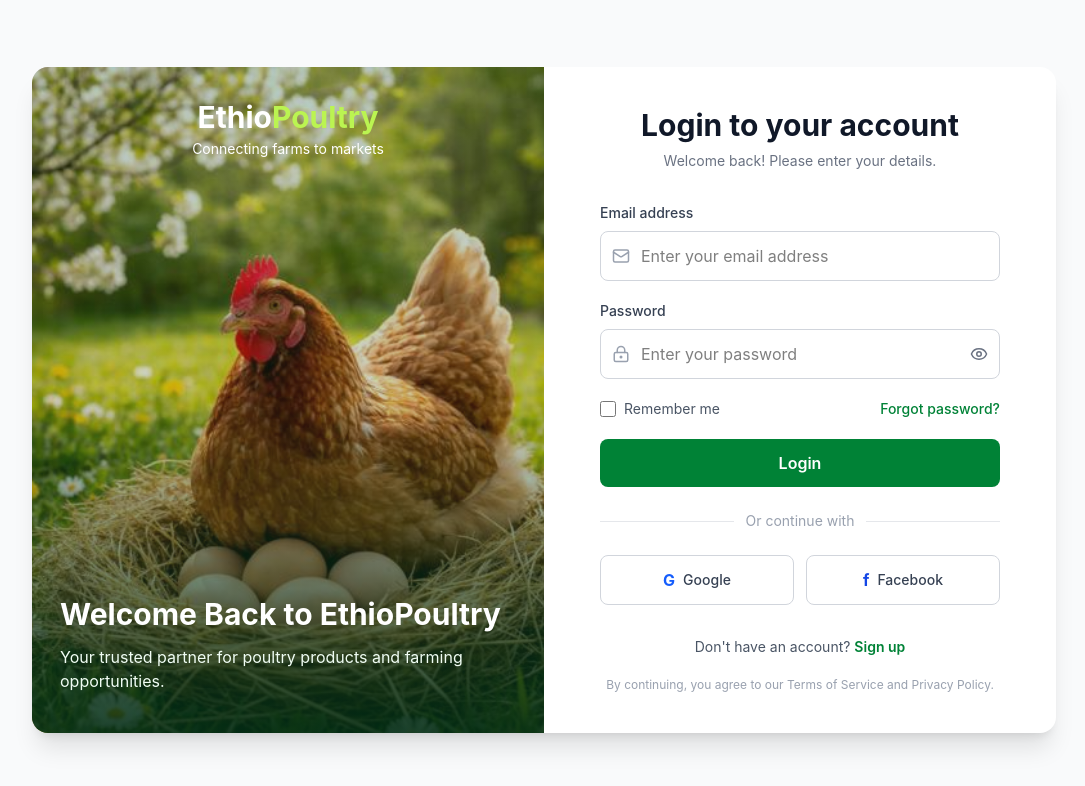
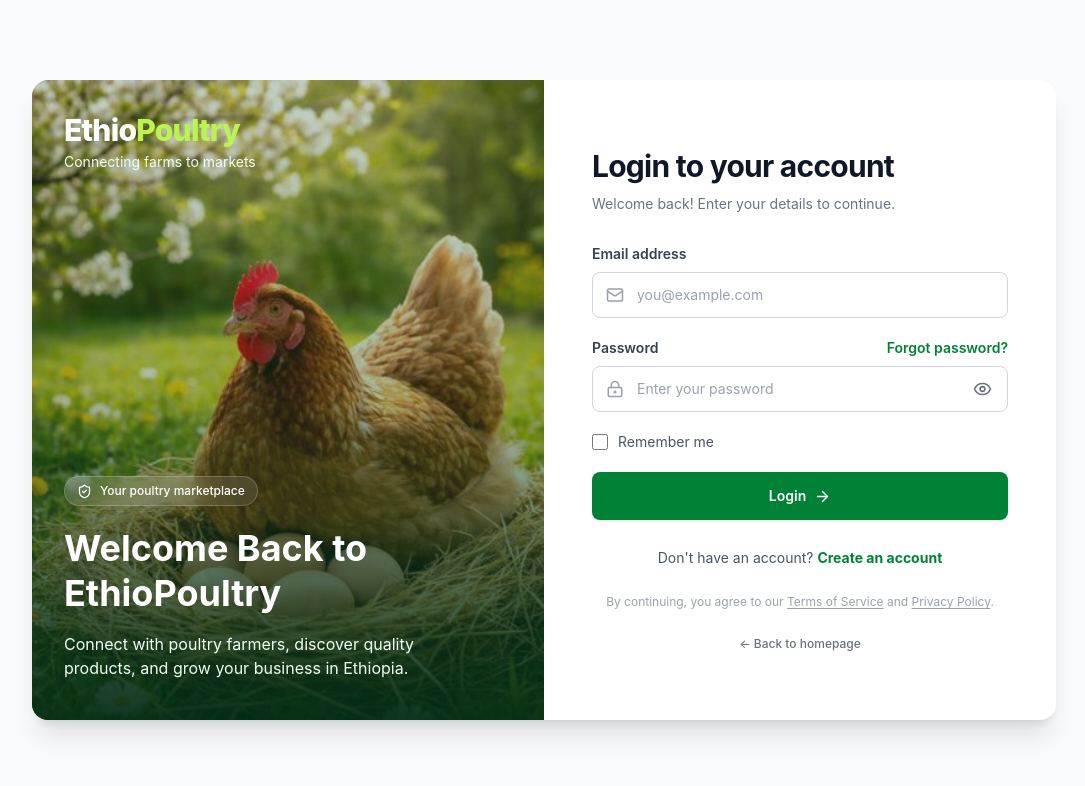
Before and after one commit to mega-gech/EthioPoultry, a React (Vite) app in the folder client/: page /login in a window 1280 px wide. Shown: the top 786 px of the page, without its empty margins (96-1181 px from the left). Built offline with nearby package versions, Linux system fonts and the light colour scheme.

Commit message:
update login page

```diff
--- a/client/src/pages/Login.tsx
+++ b/client/src/pages/Login.tsx
@@ -1,210 +1,293 @@
 
-import { useState } from "react";
-import logoHen from '../assets/logo_hen.jpg'
-import { Link } from "react-router-dom";
-import { useNavigate } from "react-router-dom";
+import { useState, type FormEvent } from "react";
+import { Link, useNavigate } from "react-router-dom";
 import {
   Eye,
   EyeOff,
   Mail,
   LockKeyhole,
+  ArrowRight,
+  ShieldCheck,
 } from "lucide-react";
 
+import logoHen from "../assets/logo_hen.jpg";
+
 export default function Login() {
+  const navigate = useNavigate();
+
   const [showPassword, setShowPassword] = useState(false);
   const [email, setEmail] = useState("");
   const [password, setPassword] = useState("");
   const [rememberMe, setRememberMe] = useState(false);
-  const navigate = useNavigate()
+  const [error, setError] = useState("");
+  const [message, setMessage] = useState("");
 
-  const handleSubmit = (e: React.FormEvent<HTMLFormElement>) => {
+  const handleSubmit = (e: FormEvent<HTMLFormElement>) => {
     e.preventDefault();
 
-    // Temporary login behavior.
-    // We will connect this to the backend later.
-    console.log({ email, password, rememberMe });
+    setError("");
+    setMessage("");
+
+    if (!email.trim() || !password) {
+      setError("Please enter your email address and password.");
+      return;
+    }
+
+    // TODO: Connect to your backend authentication API.
+    // Navigate only after the server confirms successful login.
+    setMessage(
+      "The login form is ready, but authentication is not connected yet."
+    );
   };
 
   return (
-    <div className="min-h-screen bg-gray-50 flex items-center justify-center p-4">
-      <div className="w-full max-w-5xl overflow-hidden rounded-2xl bg-white shadow-xl md:grid md:grid-cols-2">
+    <main className="flex min-h-screen items-center justify-center bg-gray-50 px-4 py-6 sm:px-6 sm:py-10">
+      <div className="grid w-full max-w-5xl overflow-hidden rounded-2xl bg-white shadow-xl md:grid-cols-2">
 
         {/* Left image panel */}
-        <div className="relative hidden min-h-[600px] md:block">
+        <section className="relative hidden min-h-[640px] md:block">
           <img
             src={logoHen}
             alt="Hen and fresh eggs on a poultry farm"
             className="absolute inset-0 h-full w-full object-cover"
           />
 
-          <div className="absolute inset-0 bg-gradient-to-t from-green-950/90 via-green-900/20 to-green-900/30" />
+          <div className="absolute inset-0 bg-gradient-to-t from-green-950/95 via-green-900/35 to-green-900/25" />
 
-          <div className="absolute inset-x-0 top-8 text-center text-white">
-            <h1 className="text-3xl font-bold">
+          {/* Brand */}
+          <Link
+            to="/"
+            className="absolute left-8 top-8 z-10 rounded-md text-white focus-visible:outline-none focus-visible:ring-2 focus-visible:ring-lime-300"
+          >
+            <span className="text-3xl font-extrabold tracking-tight">
               Ethio<span className="text-lime-300">Poultry</span>
+            </span>
+
+            <span className="mt-1 block text-sm text-green-50">
+              Connecting farms to markets
+            </span>
+          </Link>
+
+          {/* Image message */}
+          <div className="absolute bottom-10 left-8 right-8 text-white">
+            <span className="inline-flex items-center gap-2 rounded-full border border-white/20 bg-white/10 px-3 py-1.5 text-xs font-medium backdrop-blur-sm">
+              <ShieldCheck size={15} />
+              Your poultry marketplace
+            </span>
+
+            <h1 className="mt-5 text-3xl font-bold leading-tight lg:text-4xl">
+              Welcome Back to EthioPoultry
             </h1>
-            <p className="mt-1 text-sm">Connecting farms to markets</p>
-          </div>
 
-          <div className="absolute bottom-10 left-7 right-7 text-white">
-            <h2 className="text-3xl font-bold leading-tight">
-              Welcome Back to EthioPoultry
-            </h2>
-            <p className="mt-3 text-base text-green-50">
-              Your trusted partner for poultry products and farming
-              opportunities.
+            <p className="mt-4 max-w-sm text-sm leading-6 text-green-50 sm:text-base">
+              Connect with poultry farmers, discover quality products,
+              and grow your business in Ethiopia.
             </p>
           </div>
-        </div>
+        </section>
 
         {/* Right login panel */}
-        <div className="flex flex-col justify-center px-6 py-10 sm:px-10 lg:px-14">
-          <div className="mb-8 text-center">
-            <h2 className="text-3xl font-bold text-gray-900">
+        <section className="flex min-w-0 flex-col justify-center px-5 py-8 sm:px-10 sm:py-12 lg:px-12">
+
+          {/* Mobile brand */}
+          <Link
+            to="/"
+            className="mb-7 inline-block text-center text-2xl font-extrabold tracking-tight text-green-800 md:hidden"
+          >
+            Ethio<span className="text-green-500">Poultry</span>
+          </Link>
+
+          {/* Heading */}
+          <div className="mb-7">
+            <h2 className="text-2xl font-bold tracking-tight text-gray-900 sm:text-3xl">
               Login to your account
             </h2>
-            <p className="mt-2 text-sm text-gray-500">
-              Welcome back! Please enter your details.
+
+            <p className="mt-2 text-sm leading-6 text-gray-500">
+              Welcome back! Enter your details to continue.
             </p>
           </div>
 
+          {/* Login form */}
           <form onSubmit={handleSubmit} className="space-y-5">
+
             {/* Email */}
             <div>
               <label
-                htmlFor="email"
-                className="mb-2 block text-sm font-medium text-gray-700"
+                htmlFor="login-email"
+                className="mb-2 block text-sm font-semibold text-gray-700"
               >
                 Email address
               </label>
 
               <div className="relative">
                 <Mail
+                  aria-hidden="true"
                   size={18}
-                  className="absolute left-3 top-1/2 -translate-y-1/2 text-gray-400"
+                  className="pointer-events-none absolute left-3.5 top-1/2 -translate-y-1/2 text-gray-400"
                 />
 
                 <input
-                  id="email"
+                  id="login-email"
+                  name="email"
                   type="email"
-                  placeholder="Enter your email address"
+                  placeholder="you@example.com"
                   value={email}
-                  onChange={(e) => setEmail(e.target.value)}
+                  onChange={(e) => {
+                    setEmail(e.target.value);
+                    setError("");
+                    setMessage("");
+                  }}
+                  autoComplete="email"
+                  autoCapitalize="none"
+                  spellCheck={false}
                   required
-                  autoComplete="email"
-                  className="w-full rounded-lg border border-gray-300 py-3 pl-10 pr-4 outline-none transition focus:border-green-600 focus:ring-2 focus:ring-green-100"
+                  className="w-full rounded-lg border border-gray-300 bg-white py-3 pl-11 pr-4 text-sm text-gray-900 outline-none transition placeholder:text-gray-400 hover:border-gray-400 focus:border-green-600 focus:ring-4 focus:ring-green-100"
                 />
               </div>
             </div>
 
             {/* Password */}
             <div>
-              <label
-                htmlFor="password"
-                className="mb-2 block text-sm font-medium text-gray-700"
-              >
-                Password
-              </label>
+              <div className="mb-2 flex items-center justify-between gap-3">
+                <label
+                  htmlFor="login-password"
+                  className="text-sm font-semibold text-gray-700"
+                >
+                  Password
+                </label>
+
+                <Link
+                  to="/forgot-password"
+                  className="text-xs font-semibold text-green-700 transition hover:text-green-900 sm:text-sm"
+                >
+                  Forgot password?
+                </Link>
+              </div>
 
               <div className="relative">
                 <LockKeyhole
+                  aria-hidden="true"
                   size={18}
-                  className="absolute left-3 top-1/2 -translate-y-1/2 text-gray-400"
+                  className="pointer-events-none absolute left-3.5 top-1/2 -translate-y-1/2 text-gray-400"
                 />
 
                 <input
-                  id="password"
+                  id="login-password"
+                  name="password"
                   type={showPassword ? "text" : "password"}
                   placeholder="Enter your password"
                   value={password}
-                  onChange={(e) => setPassword(e.target.value)}
+                  onChange={(e) => {
+                    setPassword(e.target.value);
+                    setError("");
+                    setMessage("");
+                  }}
+                  autoComplete="current-password"
                   required
-                  autoComplete="current-password"
-                  className="w-full rounded-lg border border-gray-300 py-3 pl-10 pr-12 outline-none transition focus:border-green-600 focus:ring-2 focus:ring-green-100"
+                  className="w-full rounded-lg border border-gray-300 bg-white py-3 pl-11 pr-12 text-sm text-gray-900 outline-none transition placeholder:text-gray-400 hover:border-gray-400 focus:border-green-600 focus:ring-4 focus:ring-green-100"
                 />
 
                 <button
                   type="button"
-                  onClick={() => setShowPassword(!showPassword)}
+                  onClick={() => setShowPassword((previous) => !previous)}
                   aria-label={showPassword ? "Hide password" : "Show password"}
-                  className="absolute right-3 top-1/2 -translate-y-1/2 text-gray-500 hover:text-green-700"
+                  aria-pressed={showPassword}
+                  className="absolute right-3 top-1/2 -translate-y-1/2 rounded-md p-1 text-gray-500 transition hover:text-green-700 focus-visible:outline-none focus-visible:ring-2 focus-visible:ring-green-500"
                 >
-                  {showPassword ? <EyeOff size={18} /> : <Eye size={18} />}
+                  {showPassword ? (
+                    <EyeOff size={19} />
+                  ) : (
+                    <Eye size={19} />
+                  )}
                 </button>
               </div>
             </div>
 
-            {/* Remember me and forgot password */}
-            <div className="flex flex-wrap items-center justify-between gap-3 text-sm">
-              <label className="flex cursor-pointer items-center gap-2 text-gray-600">
-                <input
-                  type="checkbox"
-                  checked={rememberMe}
-                  onChange={(e) => setRememberMe(e.target.checked)}
-                  className="h-4 w-4 accent-green-600"
-                />
-                Remember me
-              </label>
+            {/* Remember me */}
+            <label className="flex w-fit cursor-pointer items-center gap-2.5 text-sm text-gray-600">
+              <input
+                type="checkbox"
+                name="rememberMe"
+                checked={rememberMe}
+                onChange={(e) => setRememberMe(e.target.checked)}
+                className="h-4 w-4 cursor-pointer rounded border-gray-300 accent-green-600 focus-visible:ring-2 focus-visible:ring-green-500"
+              />
 
-              <Link
-                to="/forgot-password"
-                className="font-medium text-green-700 hover:text-green-900"
+              Remember me
+            </label>
+
+            {/* Error message */}
+            {error && (
+              <p
+                role="alert"
+                className="rounded-lg border border-red-200 bg-red-50 px-3 py-2.5 text-sm text-red-700"
               >
-                Forgot password?
-              </Link>
-            </div>
+                {error}
+              </p>
+            )}
 
-            {/* Login button */}
+            {/* Informational message */}
+            {message && (
+              <p
+                role="status"
+                className="rounded-lg border border-amber-200 bg-amber-50 px-3 py-2.5 text-sm leading-5 text-amber-800"
+              >
+                {message}
+              </p>
+            )}
+
+            {/* Submit */}
             <button
               type="submit"
-              onClick={()=>navigate('/buyerprofile')}
-              className="w-full rounded-lg bg-green-700 py-3 font-semibold text-white transition hover:bg-green-800 focus:outline-none focus:ring-2 focus:ring-green-500 focus:ring-offset-2"
+              className="group flex w-full items-center justify-center gap-2 rounded-lg bg-green-700 px-4 py-3.5 text-sm font-semibold text-white shadow-sm transition hover:bg-green-800 focus-visible:outline-none focus-visible:ring-4 focus-visible:ring-green-200 active:scale-[0.99]"
             >
               Login
+              <ArrowRight
+                size={17}
+                className="transition-transform group-hover:translate-x-1"
+              />
             </button>
           </form>
 
-          {/* Alternative login options */}
-          <div className="my-6 flex items-center gap-3">
-            <div className="h-px flex-1 bg-gray-200" />
-            <span className="text-sm text-gray-400">Or continue with</span>
-            <div className="h-px flex-1 bg-gray-200" />
-          </div>
-
-          <div className="grid grid-cols-2 gap-3">
-            <button
-              onClick={()=>navigate('/seller/dashboard')}
-              type="button"
-              className="flex items-center justify-center gap-2 rounded-lg border border-gray-300 py-3 text-sm font-medium text-gray-700 hover:bg-gray-50"
-            >
-              <span className="font-bold text-base text-blue-600">G</span>
-              Google
-            </button>
-
-            <button
-              type="button"
-              className="flex items-center justify-center gap-2 rounded-lg border border-gray-300 py-3 text-sm font-medium text-gray-700 hover:bg-gray-50"
-            >
-              <span className="font-bold text-base text-blue-700">f</span>
-              Facebook
-            </button>
-          </div>
-
-          <p className="mt-8 text-center text-sm text-gray-600">
+          {/* Registration */}
+          <p className="mt-7 text-center text-sm text-gray-600">
             Don't have an account?{" "}
             <Link
               to="/register"
-              className="font-semibold text-green-700 hover:text-green-900"
+              className="font-bold text-green-700 transition hover:text-green-900"
             >
-              Sign up
+              Create an account
             </Link>
           </p>
 
-          <p className="mt-5 text-center text-xs text-gray-400">
-            By continuing, you agree to our Terms of Service and Privacy Policy.
+          {/* Terms */}
+          <p className="mt-6 text-center text-xs leading-5 text-gray-400">
+            By continuing, you agree to our{" "}
+            <Link
+              to="/terms"
+              className="underline underline-offset-2 transition hover:text-green-700"
+            >
+              Terms of Service
+            </Link>{" "}
+            and{" "}
+            <Link
+              to="/privacy"
+              className="underline underline-offset-2 transition hover:text-green-700"
+            >
+              Privacy Policy
+            </Link>.
           </p>
-        </div>
+
+          {/* Return to homepage */}
+          <Link
+            to="/"
+            className="mt-6 self-center text-xs font-medium text-gray-500 transition hover:text-green-700"
+          >
+            ← Back to homepage
+          </Link>
+        </section>
       </div>
-    </div>
+    </main>
   );
 }
```
